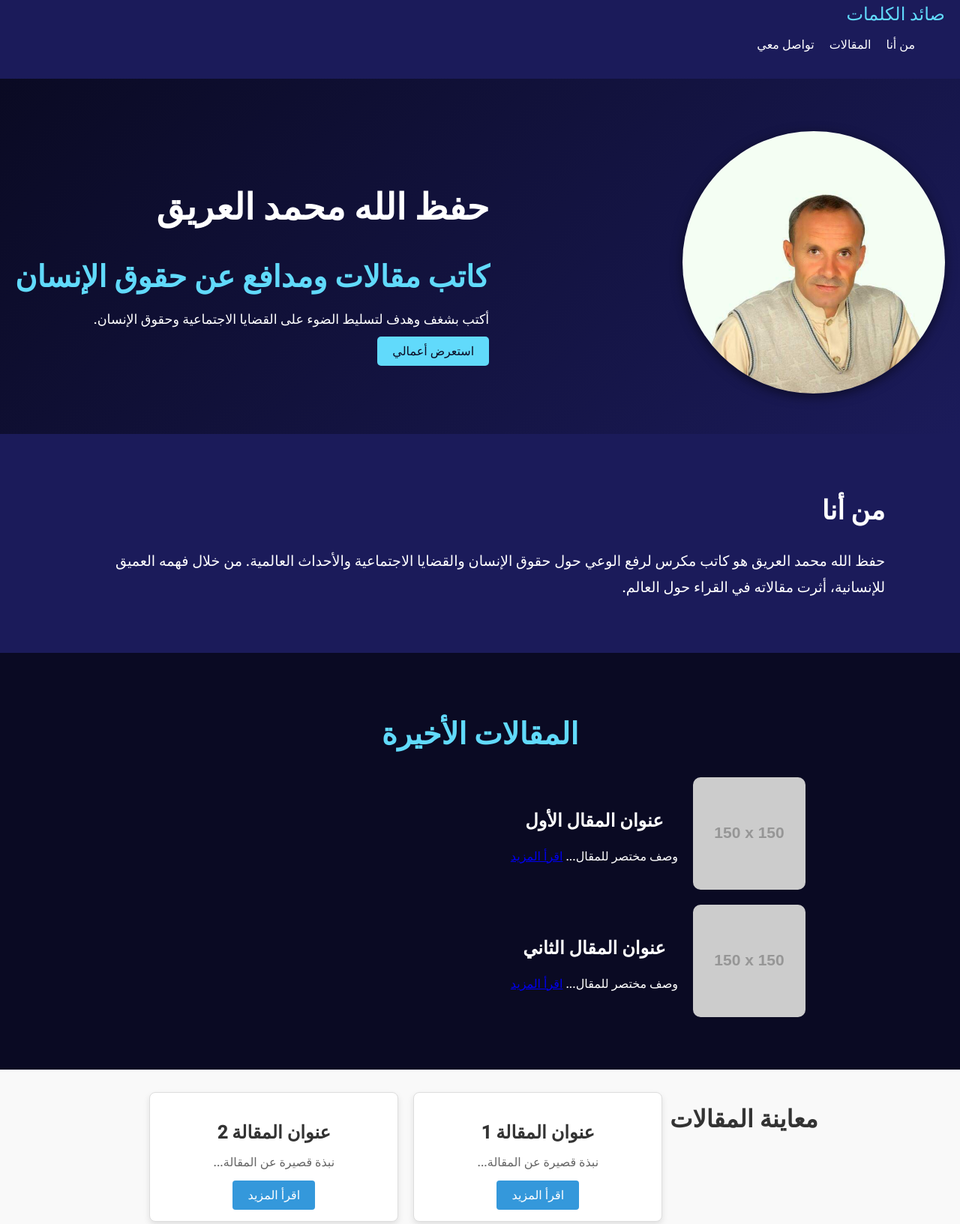
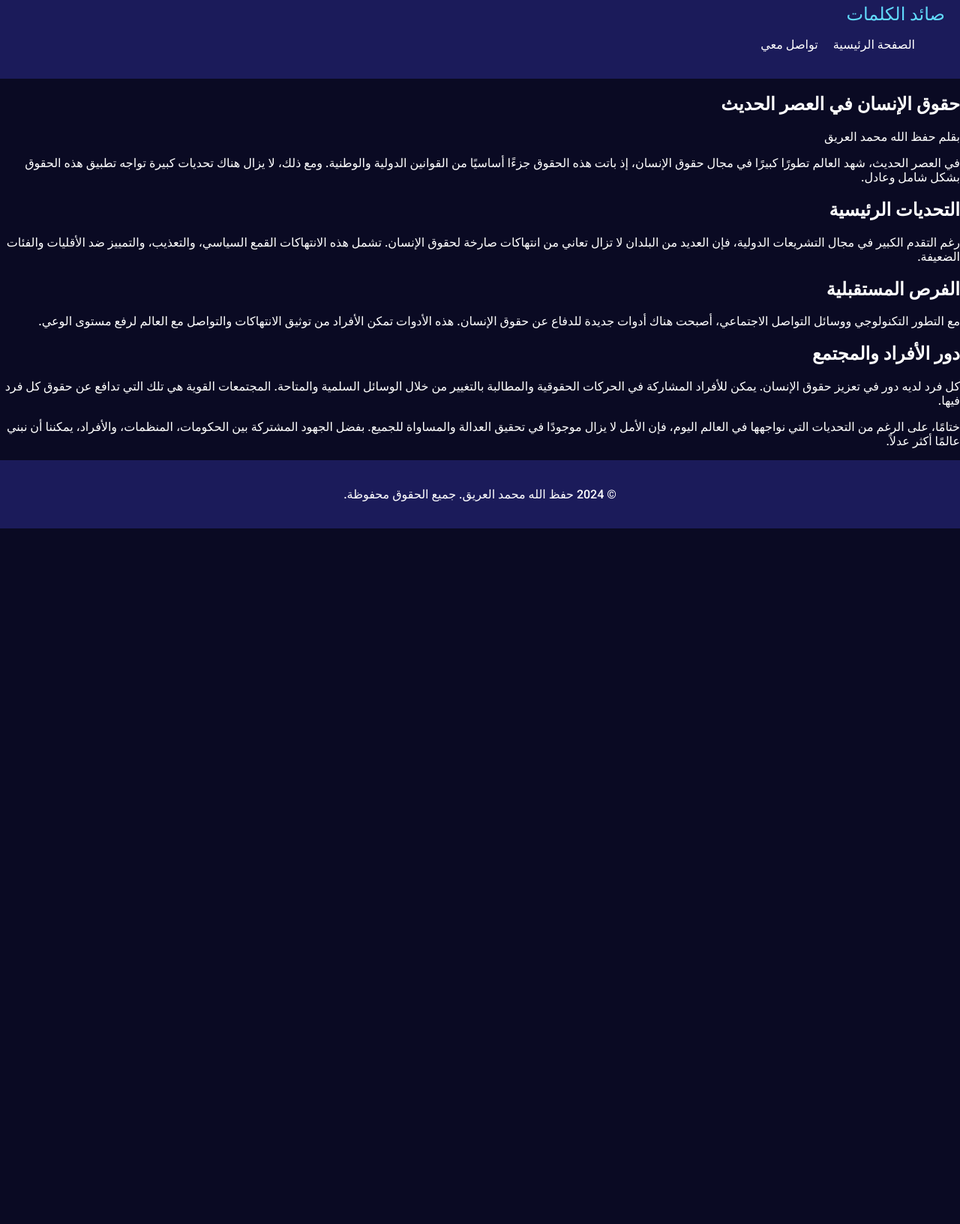
Before and after one commit to nabilalareeq/Website-, a plain HTML site: page index.html in a window 1280 px wide. Shown: the part 17-1650 px from the top of the page at 75% size. After the commit the page ends 800 px from the top, so only its background shows below. Drawn offline with Linux system fonts and the light colour scheme; placeholder pictures from the web are drawn by us.

```diff
--- a/index.html
+++ b/index.html
@@ -3,10 +3,8 @@
 <head>
     <meta charset="UTF-8">
     <meta name="viewport" content="width=device-width, initial-scale=1.0">
-    <title>حفظ الله محمد العريق</title>
+    <title>حقوق الإنسان في العصر الحديث</title>
     <link href="https://fonts.googleapis.com/css2?family=Merriweather:wght@400;700&family=Roboto:wght@500&display=swap" rel="stylesheet">
-    <link rel="stylesheet" href="https://cdnjs.cloudflare.com/ajax/libs/font-awesome/6.0.0-beta3/css/all.min.css">
-
     <link rel="stylesheet" href="style.css">
 </head>
 <body dir="rtl">
@@ -14,79 +12,32 @@
         <nav>
             <div class="logo">صائد الكلمات</div>
             <ul>
-                <li><a href="#about">من أنا</a></li>
-                <li><a href="#articles">المقالات</a></li>
+                <li><a href="index.html">الصفحة الرئيسية</a></li>
                 <li><a href="#contact">تواصل معي</a></li>
             </ul>
         </nav>
     </header>
 
-    <section class="hero">
-        <div class="hero-text">
-        <h1>حفظ الله محمد العريق</h1>
-         <h2>كاتب مقالات ومدافع عن حقوق الإنسان</h2>
-            <p>أكتب بشغف وهدف لتسليط الضوء على القضايا الاجتماعية وحقوق الإنسان.</p>
-            <a href="#articles" class="btn">استعرض أعمالي</a>
-        </div>
-        <div class="hero-image">
-            <img src="FB_IMG_1728261295915.jpg" alt="   ">
-        </div>
+    <section class="article-content">
+        <h1>حقوق الإنسان في العصر الحديث</h1>
+        <p>بقلم حفظ الله محمد العريق</p>
+
+        <p>في العصر الحديث، شهد العالم تطورًا كبيرًا في مجال حقوق الإنسان، إذ باتت هذه الحقوق جزءًا أساسيًا من القوانين الدولية والوطنية. ومع ذلك، لا يزال هناك تحديات كبيرة تواجه تطبيق هذه الحقوق بشكل شامل وعادل.</p>
+
+        <h2>التحديات الرئيسية</h2>
+        <p>رغم التقدم الكبير في مجال التشريعات الدولية، فإن العديد من البلدان لا تزال تعاني من انتهاكات صارخة لحقوق الإنسان. تشمل هذه الانتهاكات القمع السياسي، والتعذيب، والتمييز ضد الأقليات والفئات الضعيفة.</p>
+
+        <h2>الفرص المستقبلية</h2>
+        <p>مع التطور التكنولوجي ووسائل التواصل الاجتماعي، أصبحت هناك أدوات جديدة للدفاع عن حقوق الإنسان. هذه الأدوات تمكن الأفراد من توثيق الانتهاكات والتواصل مع العالم لرفع مستوى الوعي.</p>
+
+        <h2>دور الأفراد والمجتمع</h2>
+        <p>كل فرد لديه دور في تعزيز حقوق الإنسان. يمكن للأفراد المشاركة في الحركات الحقوقية والمطالبة بالتغيير من خلال الوسائل السلمية والمتاحة. المجتمعات القوية هي تلك التي تدافع عن حقوق كل فرد فيها.</p>
+
+        <p>ختامًا، على الرغم من التحديات التي نواجهها في العالم اليوم، فإن الأمل لا يزال موجودًا في تحقيق العدالة والمساواة للجميع. بفضل الجهود المشتركة بين الحكومات، المنظمات، والأفراد، يمكننا أن نبني عالمًا أكثر عدلاً.</p>
     </section>
-
-    <section id="about" class="about">
-        <h2>من أنا</h2>
-        <p>حفظ الله محمد العريق هو كاتب مكرس لرفع الوعي حول حقوق الإنسان والقضايا الاجتماعية والأحداث العالمية. من خلال فهمه العميق للإنسانية، أثرت مقالاته في القراء حول العالم.</p>
-    </section>
-
-    <section id="articles" class="articles">
-        <h2>المقالات الأخيرة</h2>
-        <div class="article-preview">
-            <img src="https://via.placeholder.com/150" alt="صورة المقال">
-            <div class="article-info">
-                <h3>عنوان المقال الأول</h3>
-                <p>وصف مختصر للمقال... <a href="#">اقرأ المزيد</a></p>
-            </div>
-        </div>
-        <div class="article-preview">
-            <img src="https://via.placeholder.com/150" alt="صورة المقال">
-            <div class="article-info">
-                <h3>عنوان المقال الثاني</h3>
-                <p>وصف مختصر للمقال... <a href="#">اقرأ المزيد</a></p>
-            </div>
-        </div>
-    </section>
-
-
-    <section id="articles-preview">
-    <h2>معاينة المقالات</h2>
-    <div class="article-card">
-        <h3>عنوان المقالة 1</h3>
-        <p>نبذة قصيرة عن المقالة...</p>
-        <a href="article1.html">اقرأ المزيد</a>
-    </div>
-    <div class="article-card">
-        <h3>عنوان المقالة 2</h3>
-        <p>نبذة قصيرة عن المقالة...</p>
-        <a href="link-to-full-article.html">اقرأ المزيد</a>
-    </div>
-    <!-- أضف المزيد من المقالات حسب الحاجة -->
-</section>
-
 
     <footer>
         <p>&copy; 2024 حفظ الله محمد العريق. جميع الحقوق محفوظة.</p>
-
-<link rel="stylesheet" href="https://cdnjs.cloudflare.com/ajax/libs/font-awesome/6.0.0-beta3/css/all.min.css">
-
-<ul class="social-media">
-    <li><a href="https://www.linkedin.com" target="_blank"><i class="fab fa-linkedin"></i> LinkedIn</a></li>
-    <li><a href="https://www.twitter.com" target="_blank"><i class="fab fa-twitter"></i> Twitter</a></li>
-    <li><a href="https://www.instagram.com" target="_blank"><i class="fab fa-instagram"></i> Instagram</a></li>
-    <li><a href="https://www.youtube.com" target="_blank"><i class="fab fa-youtube"></i> YouTube</a></li>
-</ul>
-
-
-
     </footer>
 </body>
 </html>
```
